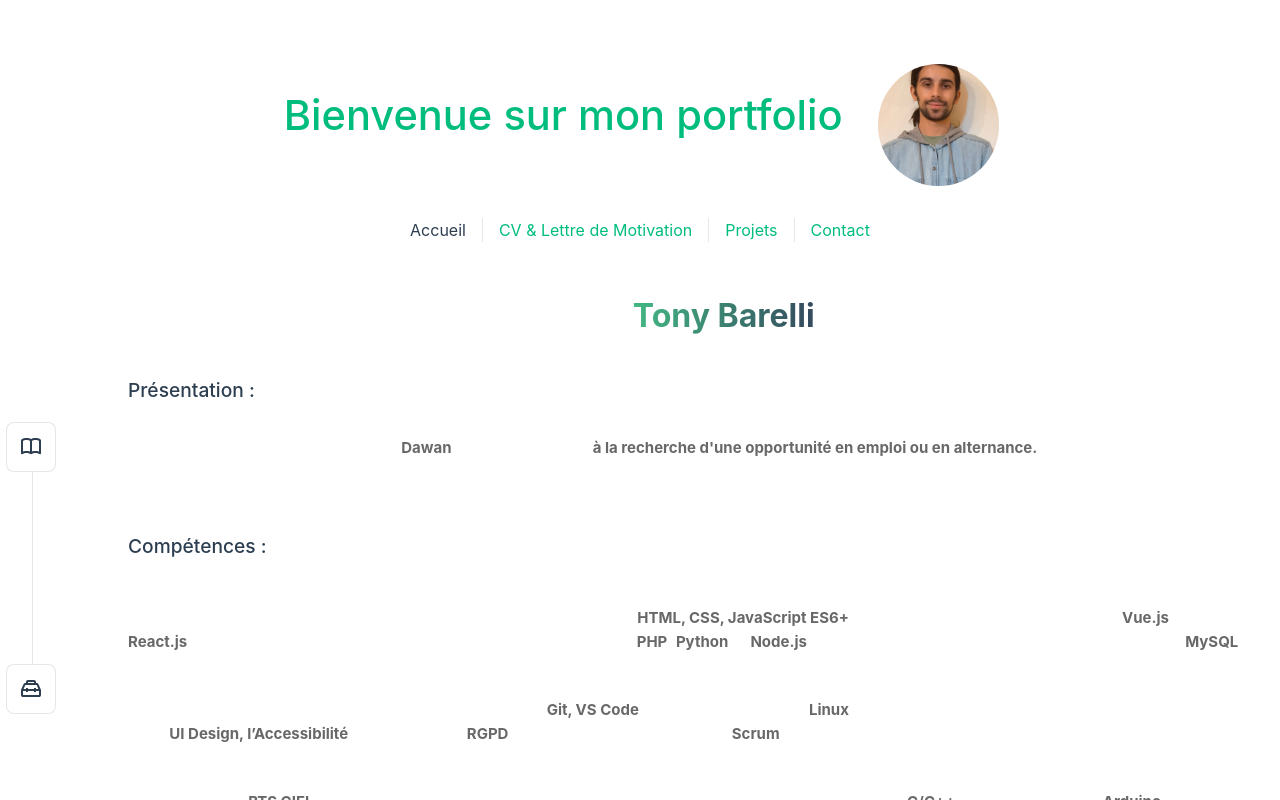
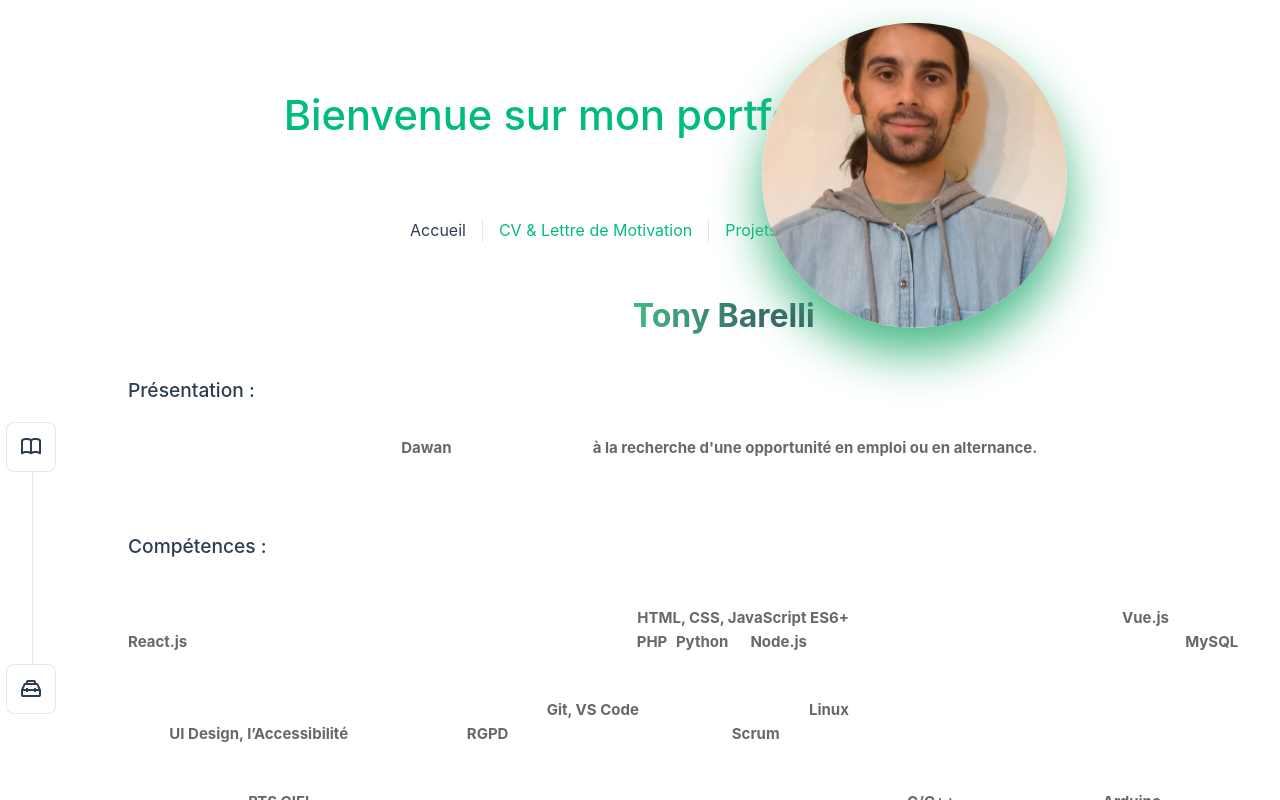
Before and after one commit to Anthony19-20/Mon_portfolio, a Vue app: page / in a window 1280 px wide. In both pictures the pointer is over the picture 938 px from the left and 124 px from the top of the page. Shown: the top 800 px of the page. Built offline with nearby package versions, Linux system fonts and the light colour scheme.

Commit message:
Zoom sur ma tête au survo de la souris (CSS)

```diff
--- a/src/App.vue
+++ b/src/App.vue
@@ -5,6 +5,7 @@ import HelloWorld from './components/HelloWorld.vue'
 <!--
   Idées :
   Photos projets (Slide ? Défilement ?)
+  Faire l'envoi des mails et testé (Contact.vue)
 -->
 <template>
   <header>
@@ -70,5 +71,12 @@ nav a:first-of-type {
   aspect-ratio: 1 / 1;
   border-radius: 50%;
   object-fit: cover;
+  transition: transform 0.3s ease-in-out;
+}
+
+.img_moi:hover {
+  transform: scale(2.5) translate(-10px, 20px);
+  box-shadow: 0 10px 20px #42b883;
+  z-index: 10;
 }
 </style>
```
